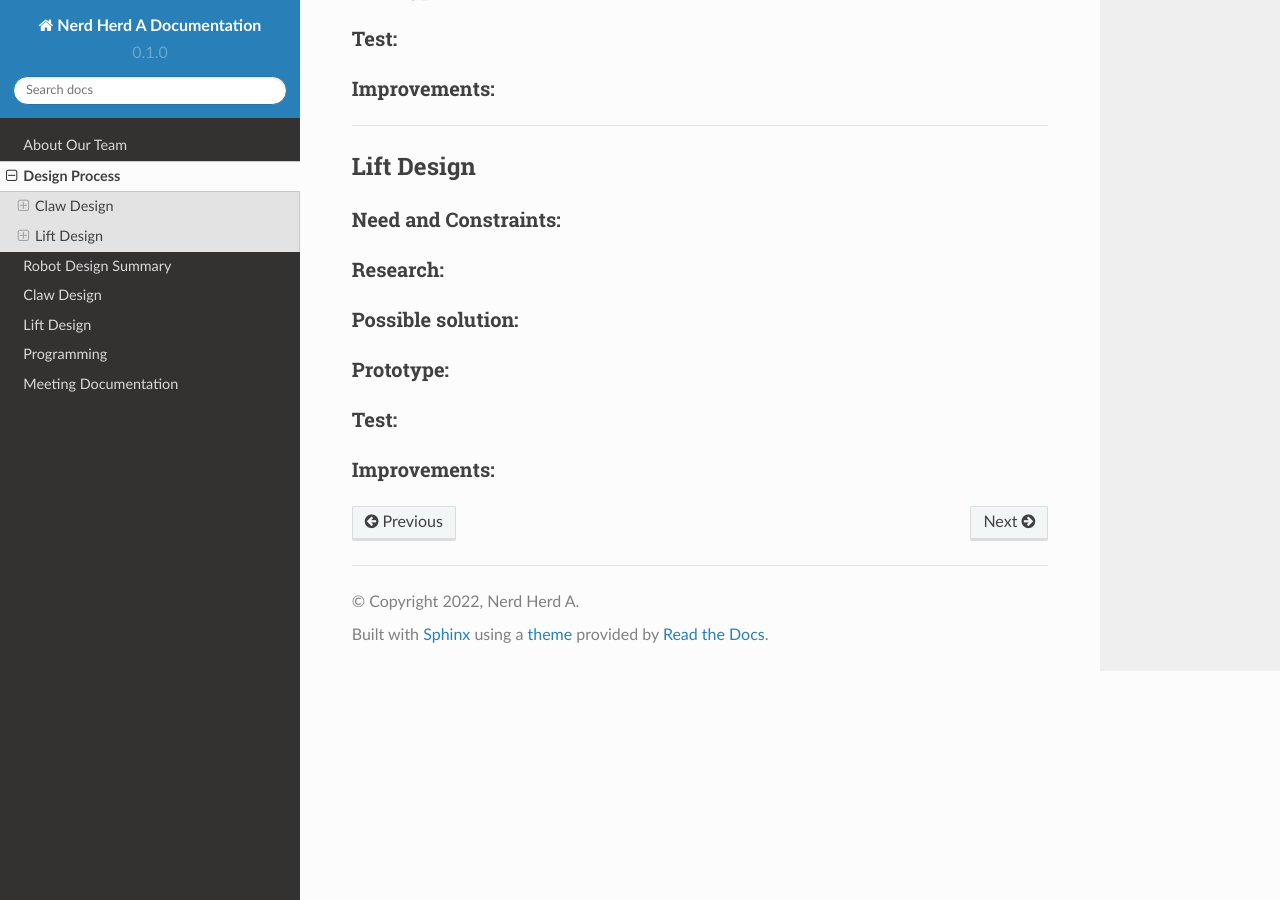
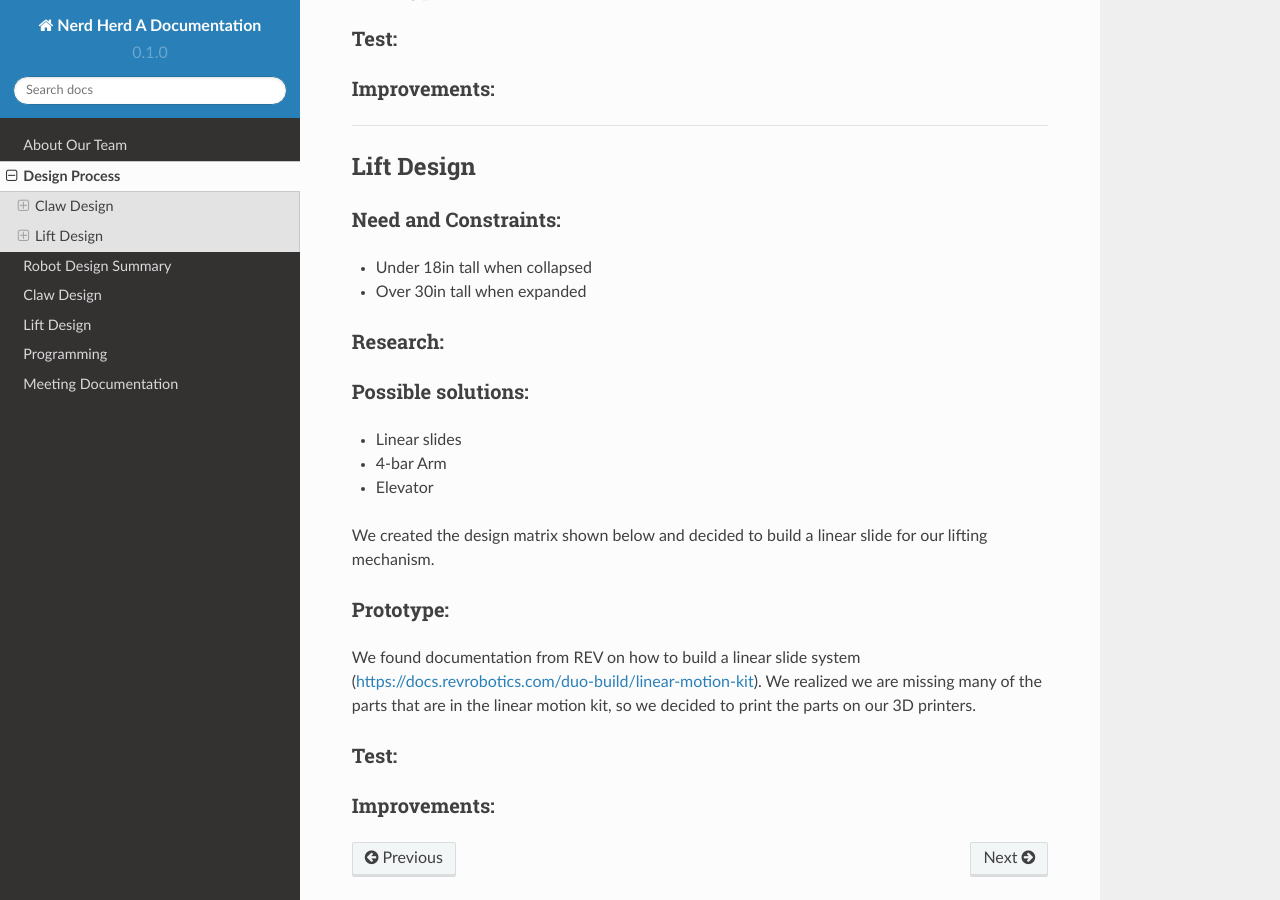
Before and after one commit to samanthac02/FTCDocumentation, a Sphinx documentation site: the page built from docs/source/designProcess.rst, in a window 1280 px wide and 900 px high, scrolled down 1087 px. Built offline with Sphinx 7.4.7 and the Read the Docs theme 2.0.0, drawn with Linux system fonts in a browser that asks for light colours.

Commit message:
Update designProcess.rst

```diff
--- a/docs/source/designProcess.rst
+++ b/docs/source/designProcess.rst
@@ -37,14 +37,27 @@
 Need and Constraints:
 *********************
 
+* Under 18in tall when collapsed
+
+* Over 30in tall when expanded
+
 Research:
 *********************
 
-Possible solution:
+Possible solutions:
 *********************
+
+* Linear slides
+* 4-bar Arm
+* Elevator
+
+
+We created the design matrix shown below and decided to build a linear slide for our lifting mechanism.
 
 Prototype:
 *********************
+
+We found documentation from REV on how to build a linear slide system (https://docs.revrobotics.com/duo-build/linear-motion-kit). We realized we are missing many of the parts that are in the linear motion kit, so we decided to print the parts on our 3D printers.
 
 Test:
 *********************
```
